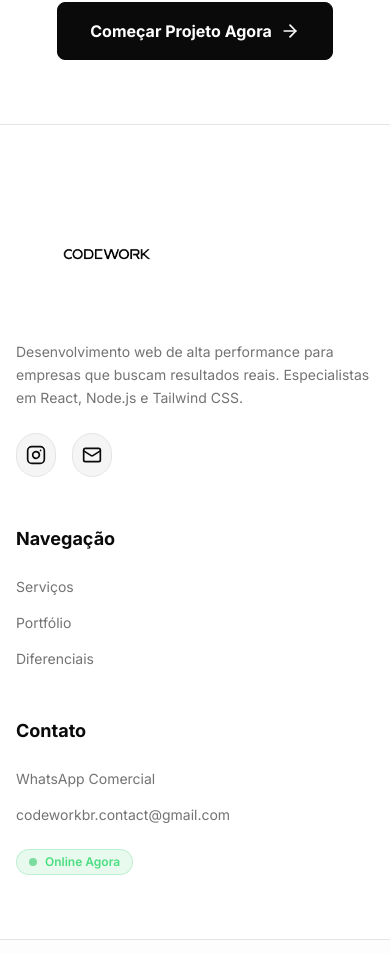
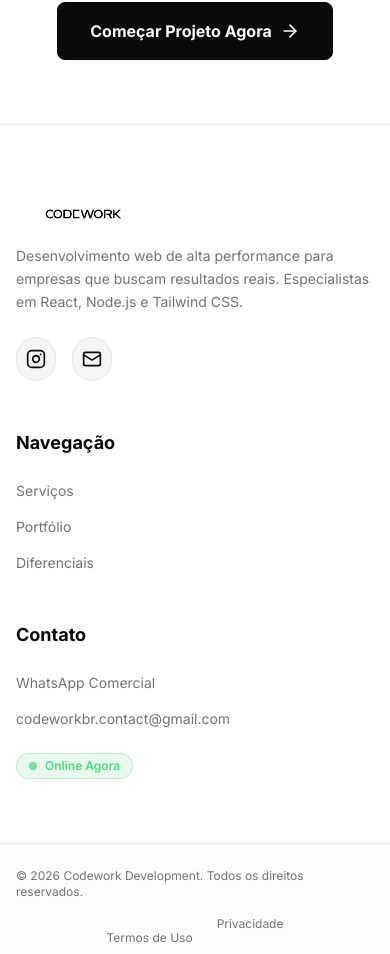
Before and after one commit to brenodev2007/CodeWork, a React (Vite) app: page / in a window 390 px wide. Shown: the part 9734-10688 px from the top of the page. Built offline with nearby package versions, Linux system fonts and the light colour scheme.

Commit message:
feat: add responsive Footer component with CTA and contact information

```diff
--- a/src/components/Footer.tsx
+++ b/src/components/Footer.tsx
@@ -36,19 +36,20 @@ export const Footer = () => {
         <div className="grid grid-cols-1 md:grid-cols-12 gap-12 lg:gap-16">
 
           {/* Brand Column */}
-          <div className="md:col-span-5 space-y-6">
-            <a href="#" className="block">
+          <div className="md:col-span-5 text-left -mt-8 md:-mt-12">
+            <div className="relative h-8 md:h-12 mb-14 md:mb-16">
+              <a href="#" className="absolute -left-3 md:-left-4 top-0 z-0">
                 <img
                   src={theme === 'dark' ? '/logo-light.png' : '/logo-dark.png'}
                   alt="Codework"
-                 className="h-32 md:h-40 w-auto object-contain"
+                  className="h-28 md:h-44 w-auto object-contain object-left"
                 />
               </a>
-            <p className="text-muted-foreground text-sm leading-relaxed max-w-sm">
+            </div>
+            <p className="text-muted-foreground text-sm leading-relaxed max-w-sm relative z-10 mt-0 text-left">
               Desenvolvimento web de alta performance para empresas que buscam resultados reais. Especialistas em React, Node.js e Tailwind CSS.
             </p>
-            <div className="flex gap-4">
-               {/* Social Placeholders */}
+            <div className="flex justify-start gap-4 mt-6">
               <a href="https://www.instagram.com/codeworkbr/" target="_blank" rel="noopener noreferrer" className="w-10 h-10 rounded-full bg-muted flex items-center justify-center hover:bg-foreground hover:text-background transition-colors duration-300 border border-border">
                 <Instagram className="w-5 h-5" />
               </a>
```
Lines whose indentation alone changed are shown as unchanged.
